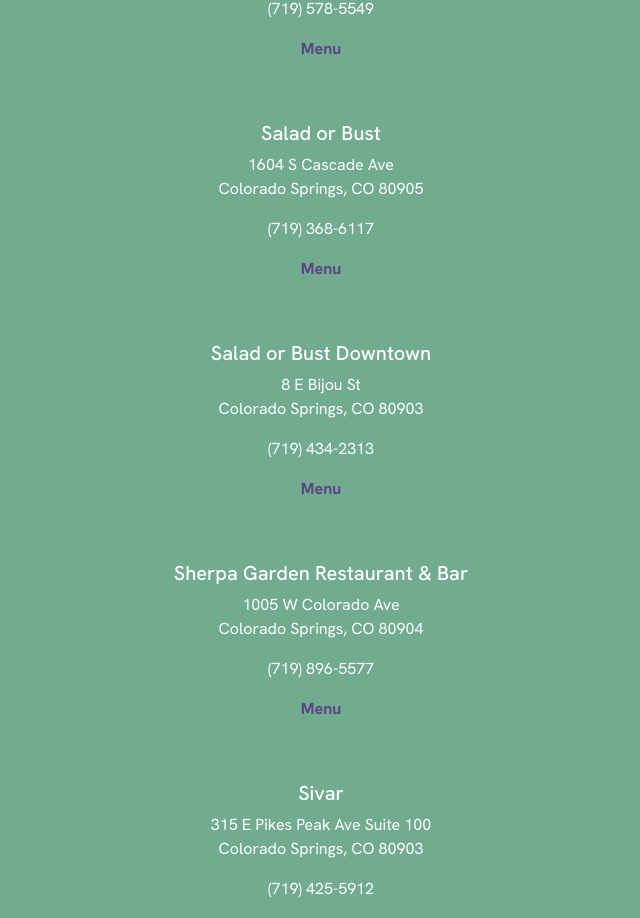
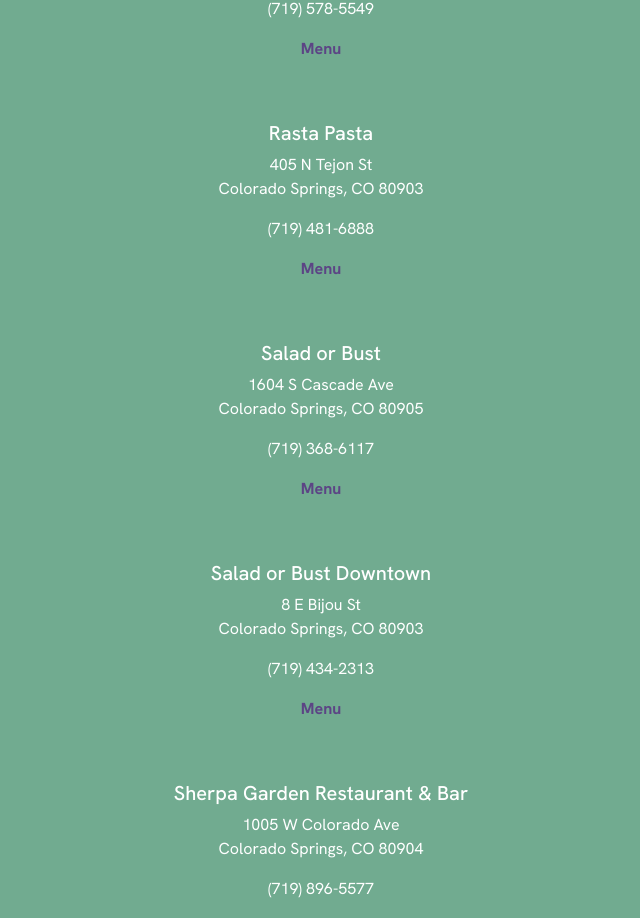
Before and after one commit to eliseraney/719-vegan-finds, a React (Create React App) app: page /VeganFriendly in a window 1280 px wide. Shown: the part 3159-4077 px from the top of the page, without its empty margins (319-959 px from the left). Built offline with nearby package versions, Linux system fonts and the light colour scheme.

Commit message:
Update VeganFriendly.jsx

```diff
--- a/src/pages/VeganFriendly.jsx
+++ b/src/pages/VeganFriendly.jsx
@@ -119,6 +119,14 @@
         menuLink="https://www.poorrichardsrestaurant.com/menus/"
       />
       <Restaurant
+        restaurantName="Rasta Pasta"
+        street="405 N Tejon St"
+        cityZip="Colorado Springs, CO 80903"
+        phoneNumber="(719) 481-6888"
+        phoneLink="tel:7194816888"
+        menuLink="https://realrastapasta.com/menu/"
+      />
+      <Restaurant
         restaurantName="Salad or Bust"
         street="1604 S Cascade Ave"
         cityZip="Colorado Springs, CO 80905"
```
